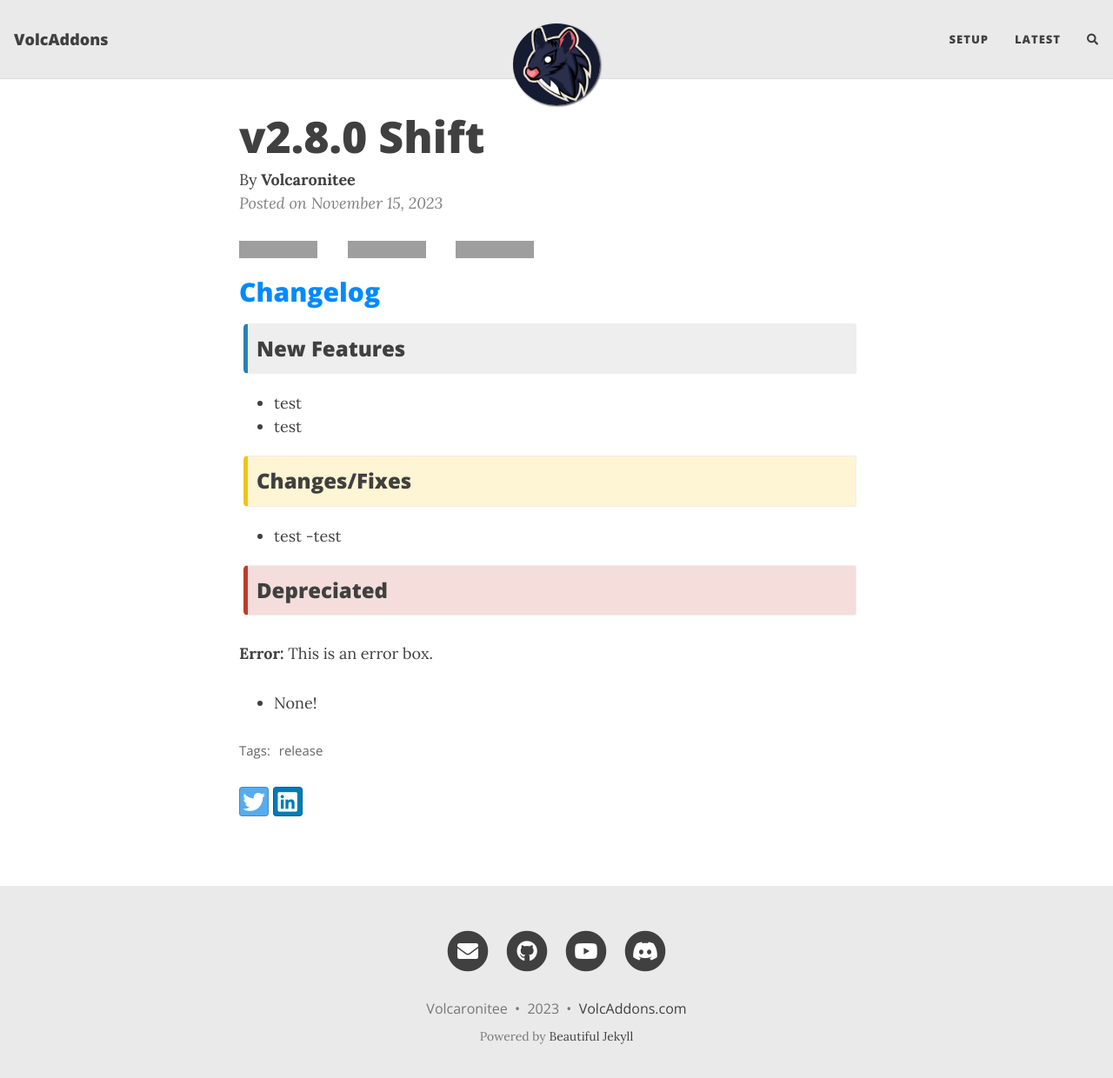
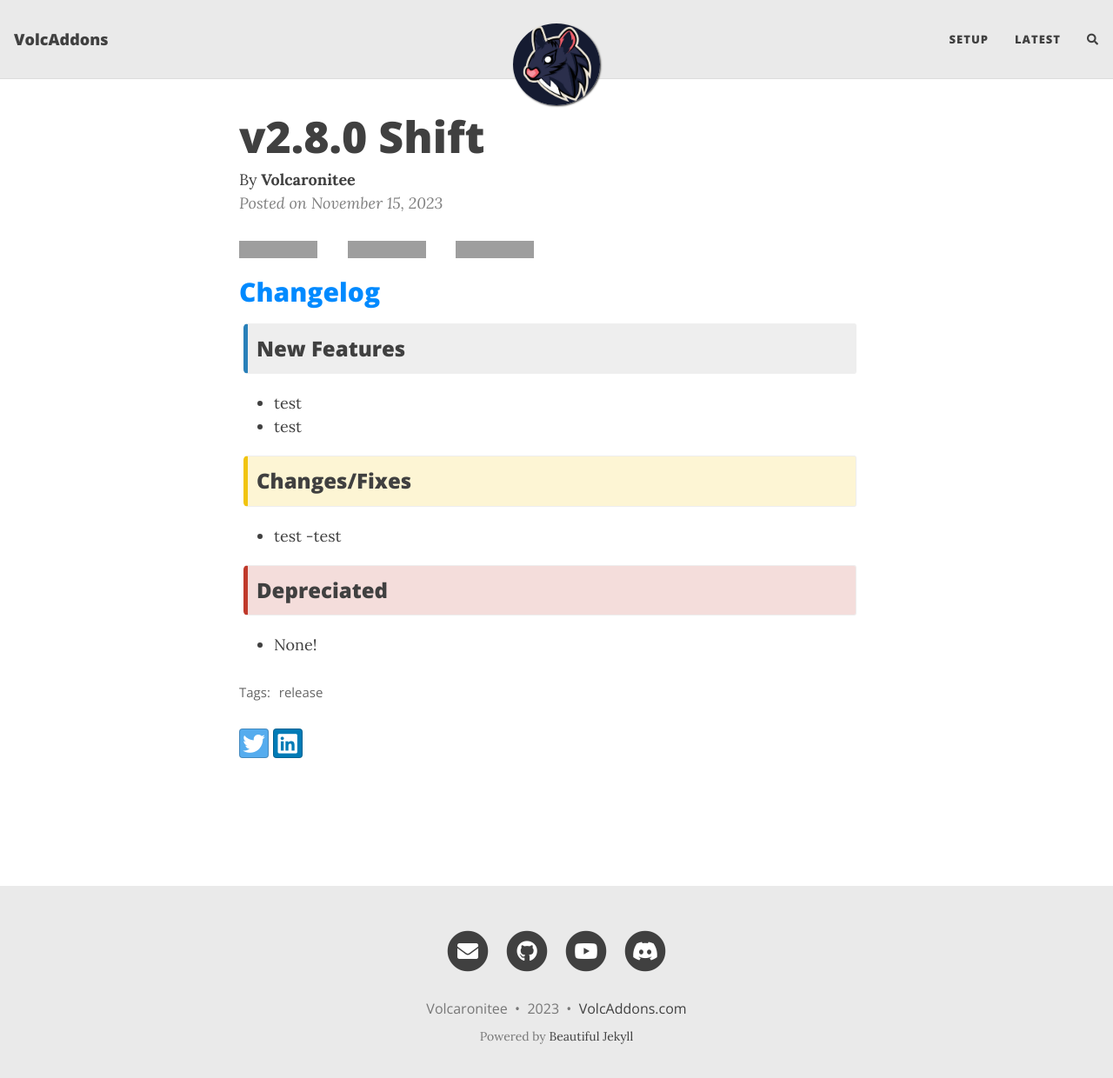
Before and after one commit to zhenga8533/VolcAddons, a Jekyll site: the page built from docs/_posts/2023-11-15-v2_8_0.md, in a window 1280 px wide and 1253 px high. Shown: the top 1240 px of the window at 87% size. Built offline with Jekyll 4.4.1, drawn with Linux system fonts in a browser that asks for light colours; nearby versions of some CDN libraries; comment, search, counter and statistics services are not loaded; grey boxes are pictures that could not be loaded.

Commit message:
Update 2023-11-15-v2_8_0.md

```diff
--- a/docs/_posts/2023-11-15-v2_8_0.md
+++ b/docs/_posts/2023-11-15-v2_8_0.md
@@ -10,17 +10,16 @@
 
 ## [Changelog](https://github.com/zhenga8533/VolcAddons/releases/tag/v2.8.0)
 
+{: .box-note}
 ### New Features
-{: .box-note}
 - test
 - test
 
+{: .box-warning}
 ### Changes/Fixes
-{: .box-warning}
 - test
 -test
 
+{: .box-error}
 ### Depreciated
-{: .box-error}
-**Error:** This is an error box.
 - None!
```
